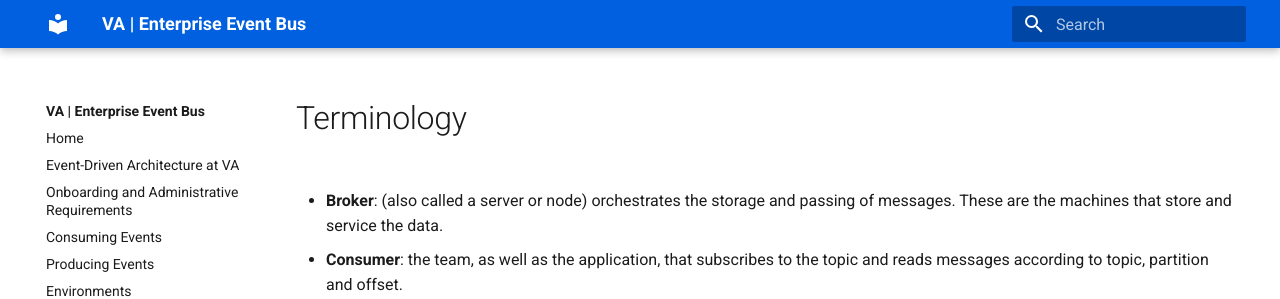
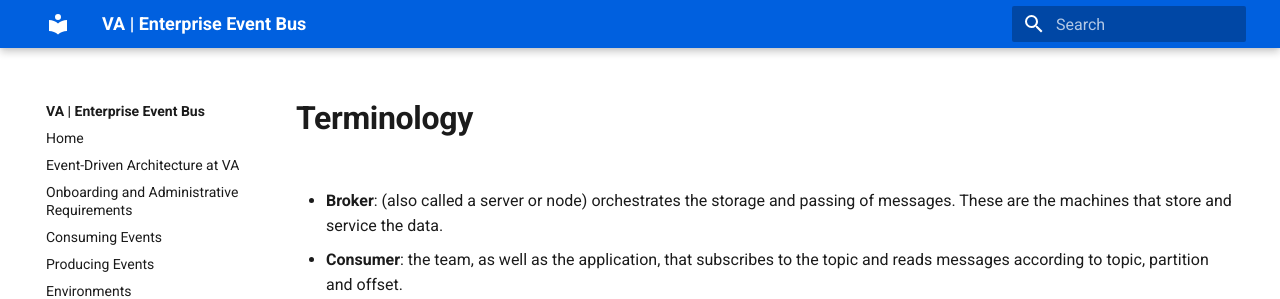
Before and after one commit to department-of-veterans-affairs/ves-event-bus-developer-portal, an MkDocs documentation site: the page built from docs/terminology.md, in a window 1280 px wide. Shown: the top 299 px of the page. Built offline with MkDocs 1.6.1 and Material for MkDocs 9.7.7, drawn with Linux system fonts in a browser that asks for light colours.

```diff
--- a/docs/terminology.md
+++ b/docs/terminology.md
@@ -2,7 +2,7 @@
 title: Terminology
 ---
 
-# Terminology
+# **Terminology**
 
 * **Broker**: (also called a server or node) orchestrates the storage and passing of messages. These are the machines that store and service the data.
 
```
